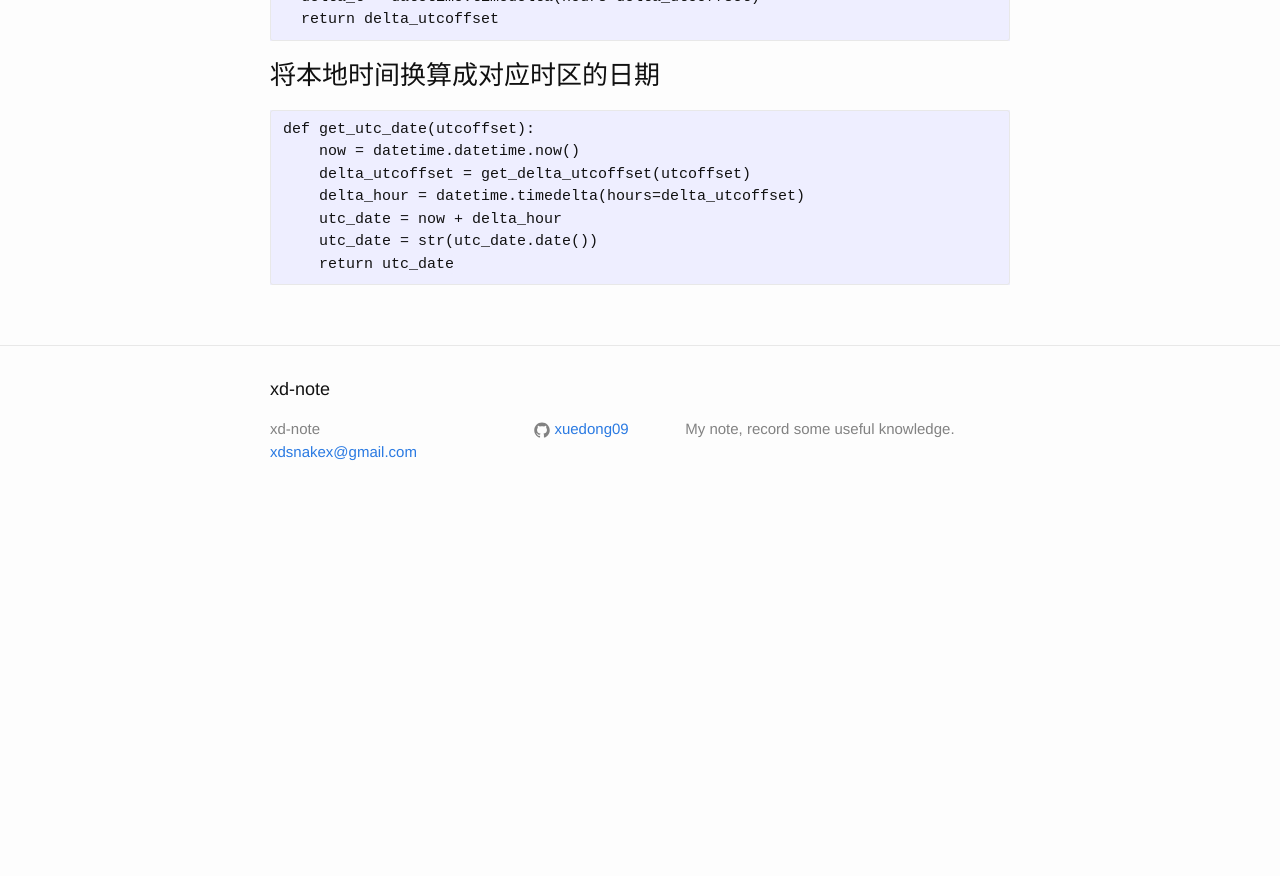
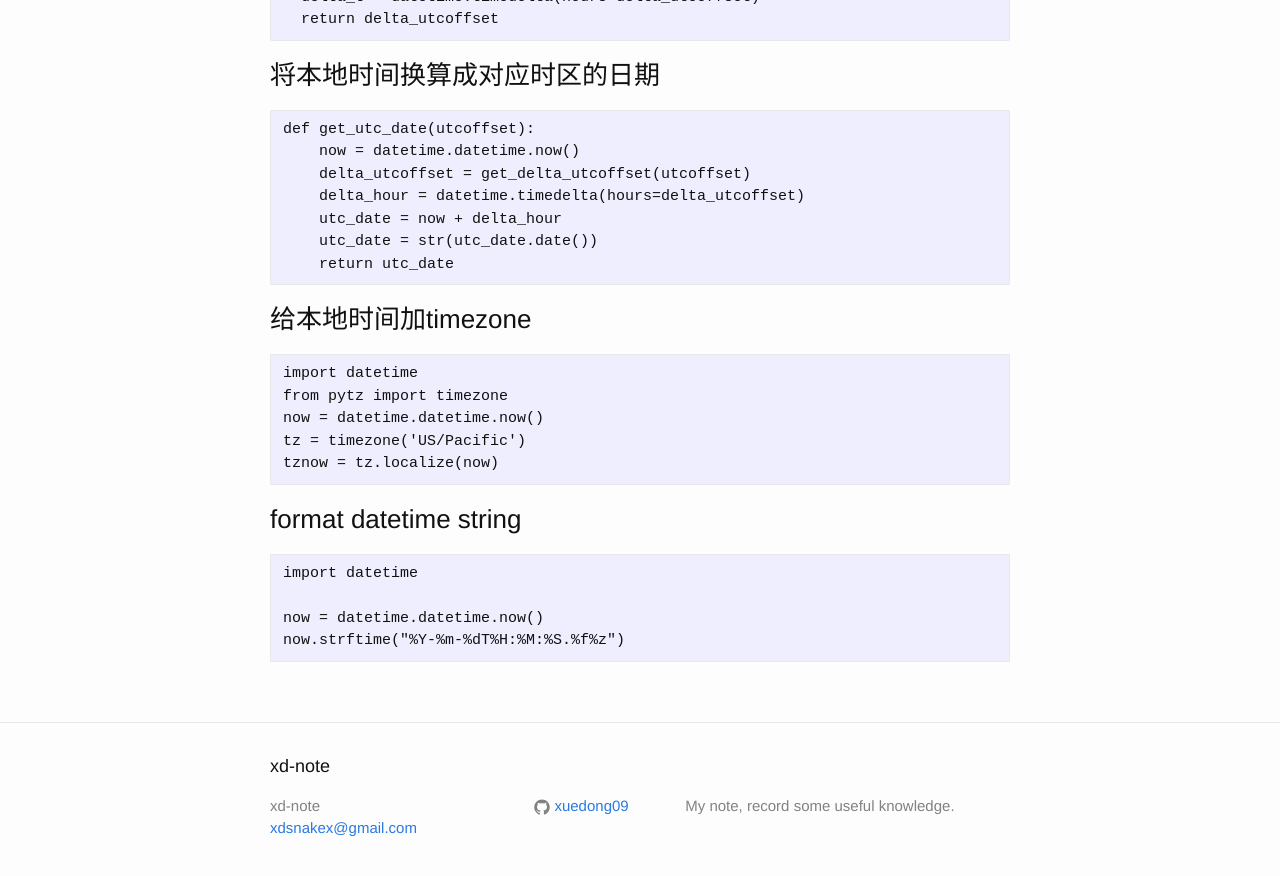
Before and after one commit to xuedong09/xuedong09.github.io, a Jekyll site: the page built from _posts/2016-03-15-python-pytz.md, in a window 1280 px wide and 900 px high, scrolled down 872 px. Shown: the top 876 px of the window. Built offline with Jekyll 4.4.1, drawn with Linux system fonts in a browser that asks for light colours; before the commit the page ends 1395 px from its top, so only the background shows below that.

Commit message:
add timezone

```diff
--- a/_posts/2016-03-15-python-pytz.md
+++ b/_posts/2016-03-15-python-pytz.md
@@ -48,3 +48,20 @@ now_tz.strftime("%z")
         utc_date = now + delta_hour
         utc_date = str(utc_date.date())
         return utc_date
+
+
+### 给本地时间加timezone
+
+    import datetime
+    from pytz import timezone
+    now = datetime.datetime.now()
+    tz = timezone('US/Pacific')
+    tznow = tz.localize(now)
+
+
+### format datetime string
+
+    import datetime
+
+    now = datetime.datetime.now()
+    now.strftime("%Y-%m-%dT%H:%M:%S.%f%z")
```
Also changed, not shown: _posts/2016-02-24-linux.md (+6 -1 lines).
